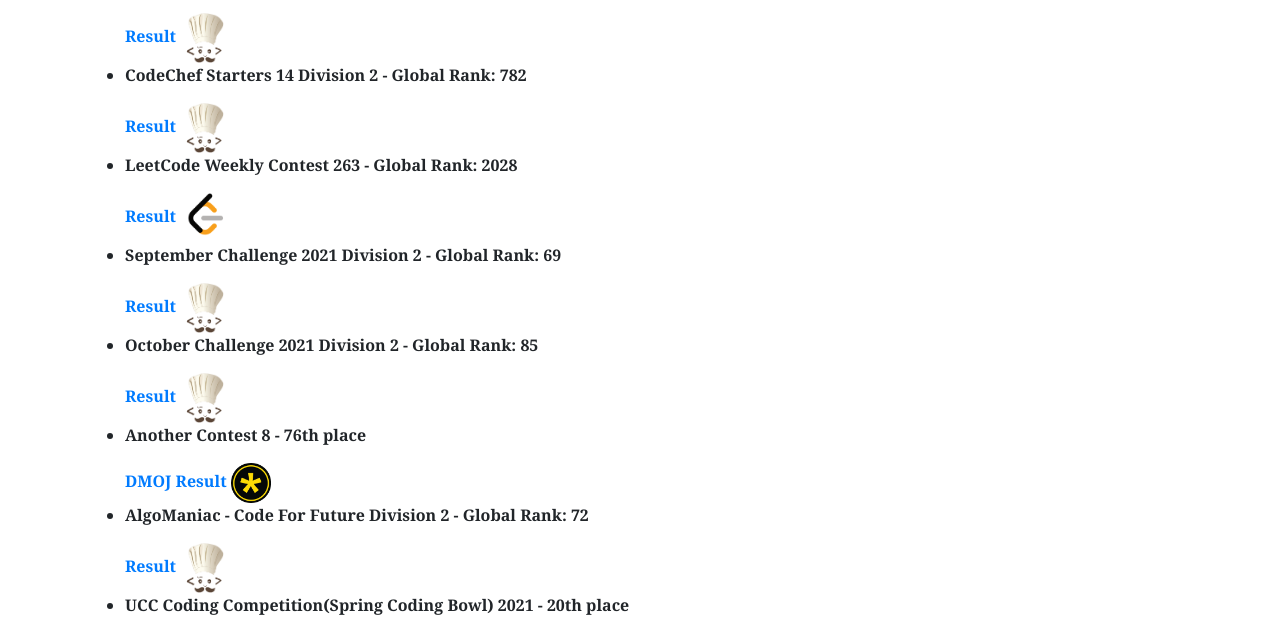
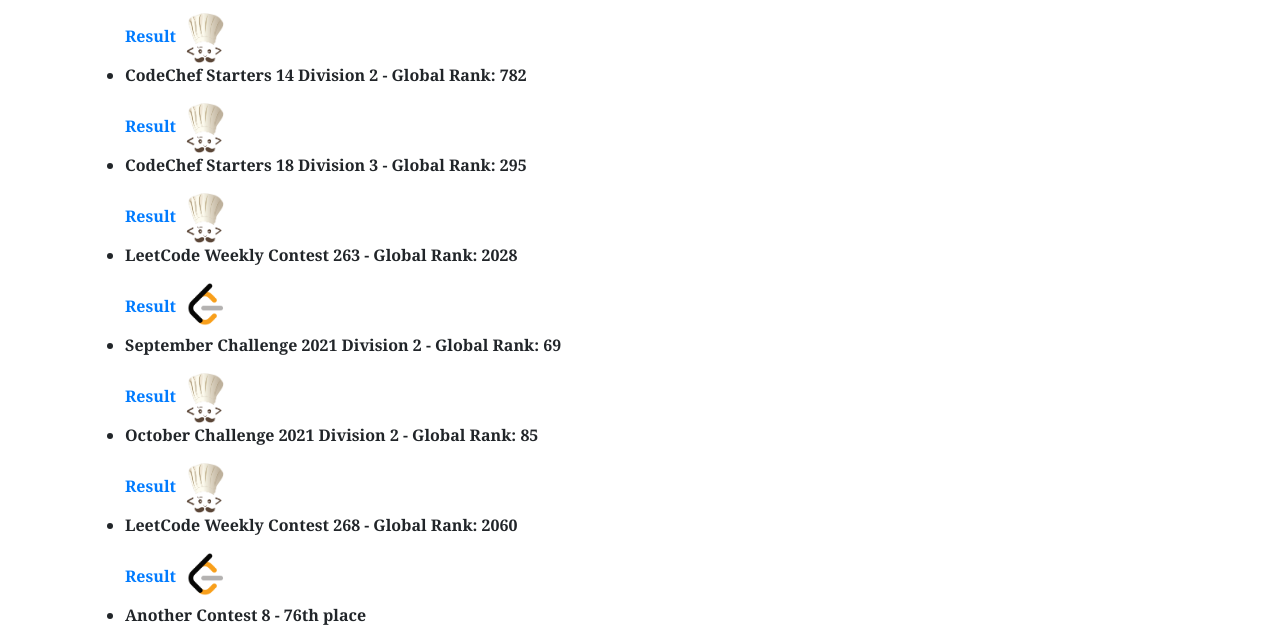
Before and after one commit to TommyPang/PersonalWebsite, a plain HTML site: page contests.html in a window 1280 px wide. Shown: the part 143-774 px from the top of the page. Drawn offline with nearby package versions, Linux system fonts and the light colour scheme.

```diff
--- a/contests.html
+++ b/contests.html
@@ -41,6 +41,12 @@
                 </li>
 
                 <li>
+                    <p>CodeChef Starters 18 Division 3 - Global Rank: 295</p>
+                    <a href="https://www.codechef.com/rankings/START18C?order=asc&search=saoge&sortBy=rank">Result</a>
+                    <img src="static/images/codechef.png" width="50" height="50">
+                </li>
+
+                <li>
                     <p>LeetCode Weekly Contest 263 - Global Rank: 2028</p>
                     <a href="https://leetcode.com/contest/weekly-contest-263/ranking">Result</a>
                     <img src="static/images/leetcode.png" width="50" height="50">
@@ -56,6 +62,12 @@
                     <p>October Challenge 2021 Division 2 - Global Rank: 85</p>
                     <a href="https://www.codechef.com/rankings/OCT21B?order=asc&search=saoge&sortBy=rank">Result</a>
                     <img src="static/images/codechef.png" width="50" height="50">
+                </li>
+
+                <li>
+                    <p>LeetCode Weekly Contest 268 - Global Rank: 2060</p>
+                    <a href="https://leetcode.com/contest/weekly-contest-268/ranking">Result</a>
+                    <img src="static/images/leetcode.png" width="50" height="50">
                 </li>
 
                 <li>
```
Also changed, not shown: index.html (+1 -1 lines), publications.html (+4 -0 lines), 1 other file.
